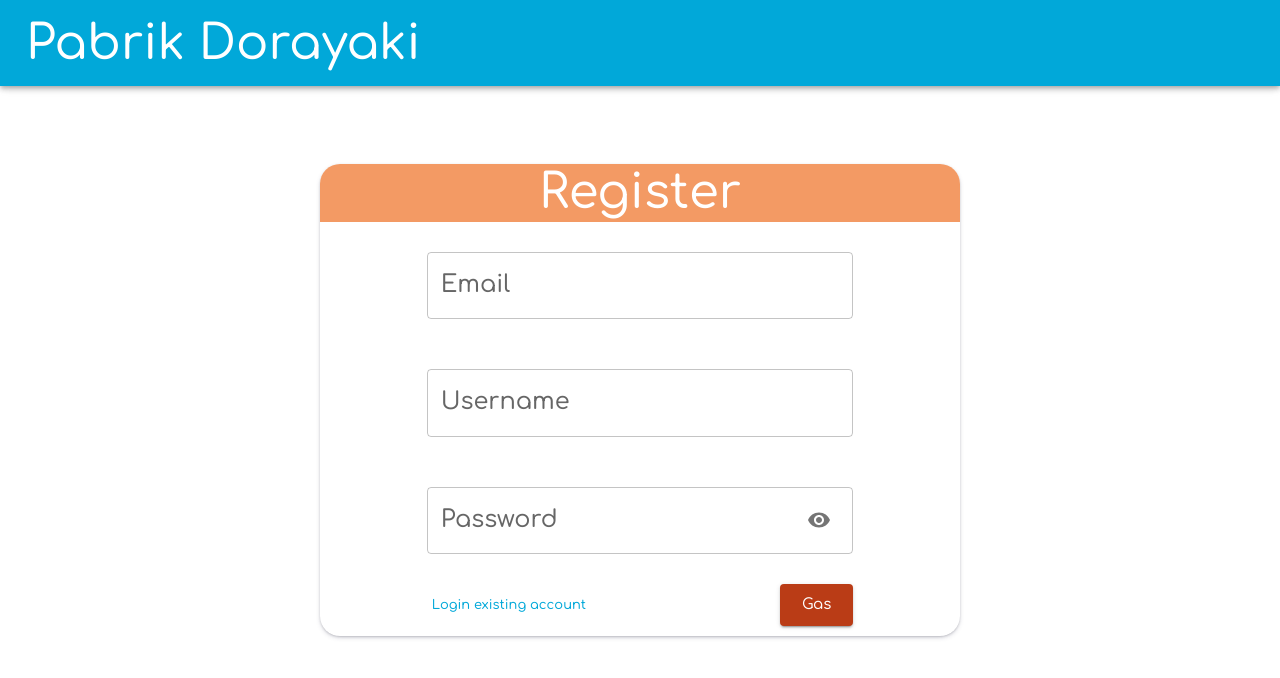
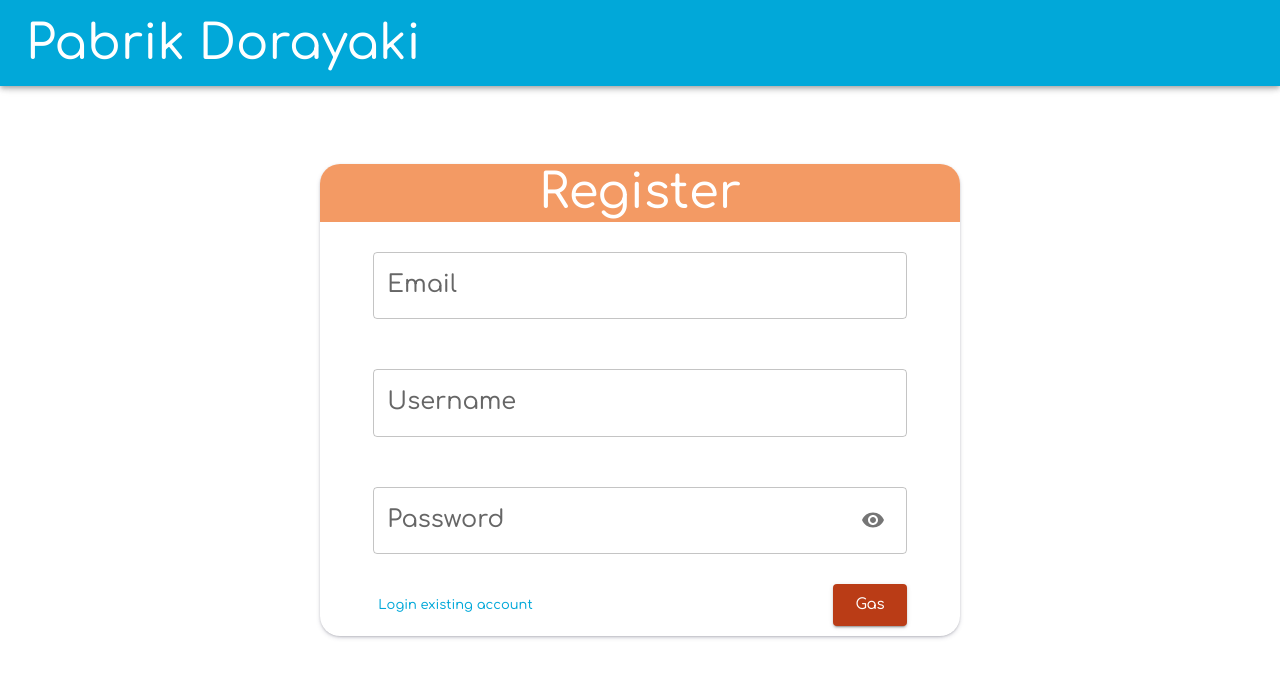
Before and after one commit to isabellahandayani/Dorayaki-Factory-Client, a React (Create React App) app: page /register in a window 1280 px wide. Shown: the top 678 px of the page. Built offline with nearby package versions, Linux system fonts and the light colour scheme.

Commit message:
manjangin inputnya

```diff
--- a/src/Pages/login/Login.tsx
+++ b/src/Pages/login/Login.tsx
@@ -52,7 +52,7 @@ function Login() {
 
   return (
     <InputContainer title="Login">
-      <Grid item md={8} sx={{ mt: '30px' }}>
+      <Grid item md={10} sx={{ mt: '30px' }}>
         <TextField
           required
           error={emailError || error}
@@ -61,11 +61,11 @@ function Login() {
           color="secondary"
           value={email}
           onChange={handleEmailChange}
-          sx={{ input: {color: "black"} }}
+          sx={{ input: {color: "black", typography: "body1"} }}
           helperText={emailError ? "Email tidak valid" : ""}
         />
       </Grid>
-      <Grid item md={8} sx={{ mt: '50px' }}>
+      <Grid item md={10} sx={{ mt: '50px' }}>
         <TextField
           required
           error={error}
@@ -90,10 +90,10 @@ function Login() {
           sx={{ input: {color: "black"} }}
         />
       </Grid>
-      {error && <Grid container item md={8} sx={{ justifyContent: 'end' }}>
+      {error && <Grid container item md={10} sx={{ justifyContent: 'end' }}>
         <Typography variant="body1" color="error">Admin not found!</Typography>
       </Grid>}
-      <Grid container item md={8} sx={{ mt: '30px', mb: '10px', justifyContent: 'space-between' }}>
+      <Grid container item md={10} sx={{ mt: '30px', mb: '10px', justifyContent: 'space-between' }}>
         <Button variant="text" color="secondary" size="small" sx={{ textTransform: 'none' }} onClick={() => navigate("/register", {replace: true})} >
           Register new account
         </Button>
--- a/src/Pages/register/Register.tsx
+++ b/src/Pages/register/Register.tsx
@@ -55,7 +55,7 @@ function Register() {
 
   return (
     <InputContainer title="Register">
-      <Grid item md={8} sx={{ mt: '30px' }}>
+      <Grid item md={10} sx={{ mt: '30px' }}>
         <TextField
           label="Email"
           fullWidth
@@ -67,7 +67,7 @@ function Register() {
           helperText={emailError ? "Email tidak valid" : ""}
         />
       </Grid>
-      <Grid item md={8} sx={{ mt: '50px' }}>
+      <Grid item md={10} sx={{ mt: '50px' }}>
         <TextField
           label="Username"
           fullWidth
@@ -78,7 +78,7 @@ function Register() {
           sx={{ input: {color: "#FFFFFF"} }}
         />
       </Grid>
-      <Grid item md={8} sx={{ mt: '50px' }}>
+      <Grid item md={10} sx={{ mt: '50px' }}>
         <TextField
           label="Password"
           type={show ? "text" : "password"}
@@ -102,7 +102,7 @@ function Register() {
           sx={{ input: {color: "#FFFFFF"} }}
         />
       </Grid>
-      <Grid container item md={8} sx={{ mt: '30px', mb: '10px', justifyContent: 'space-between' }}>
+      <Grid container item md={10} sx={{ mt: '30px', mb: '10px', justifyContent: 'space-between' }}>
         <Button variant="text" color="secondary" size="small" sx={{ textTransform: 'none' }} onClick={() => navigate("/login", {replace: true})} >
           Login existing account
         </Button>
```
